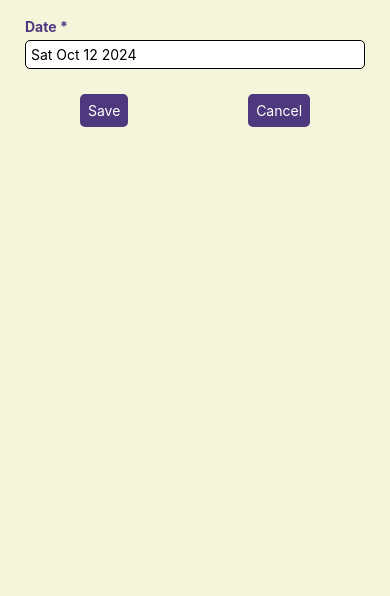
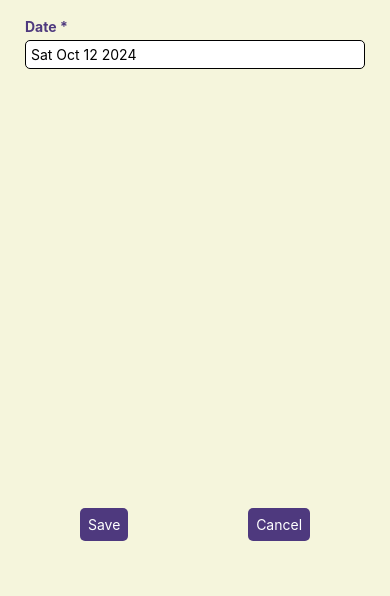
Before and after one commit to zc97/zecheng_mobile_-diet, a React Native app: screen /AddDiet in a window 390 px wide. Both pictures are taken after a click on the button "ADD". Shown: the part 199-795 px from the top of the page. Built offline with nearby package versions, Linux system fonts and the light colour scheme.

Commit message:
adjusted the position style of save and cancel button in adding screening

```diff
--- a/screens/AddActivity.js
+++ b/screens/AddActivity.js
@@ -106,9 +106,11 @@ const styles = StyleSheet.create({
 		backgroundColor: 'white',
 	},
 	buttonContainer: {
+		flex: 1,
 		flexDirection: 'row',
 		justifyContent: 'space-around',
-		marginTop: 20,
+		alignItems: 'flex-end',
+		marginBottom: 30,
 	},
 	buttonText: {
 		color: AppStyles.pressableButtonFontColor,
--- a/screens/AddDiet.js
+++ b/screens/AddDiet.js
@@ -100,9 +100,11 @@ const styles = StyleSheet.create({
 		backgroundColor: 'white',
 	},
 	buttonContainer: {
+		flex: 1,
 		flexDirection: 'row',
 		justifyContent: 'space-around',
-		marginTop: 20,
+		alignItems: 'flex-end',
+		marginBottom: 30,
 	},
 	buttonText: {
 		color: AppStyles.pressableButtonFontColor,
```
